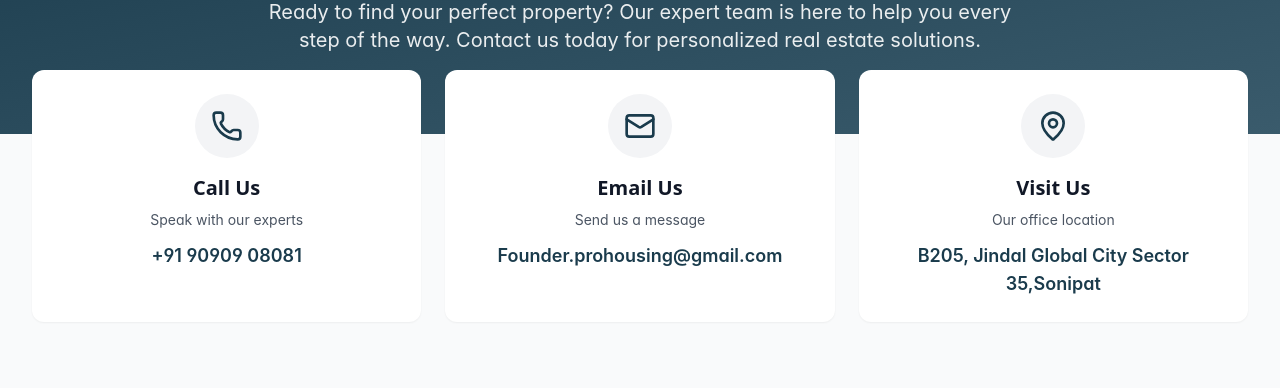
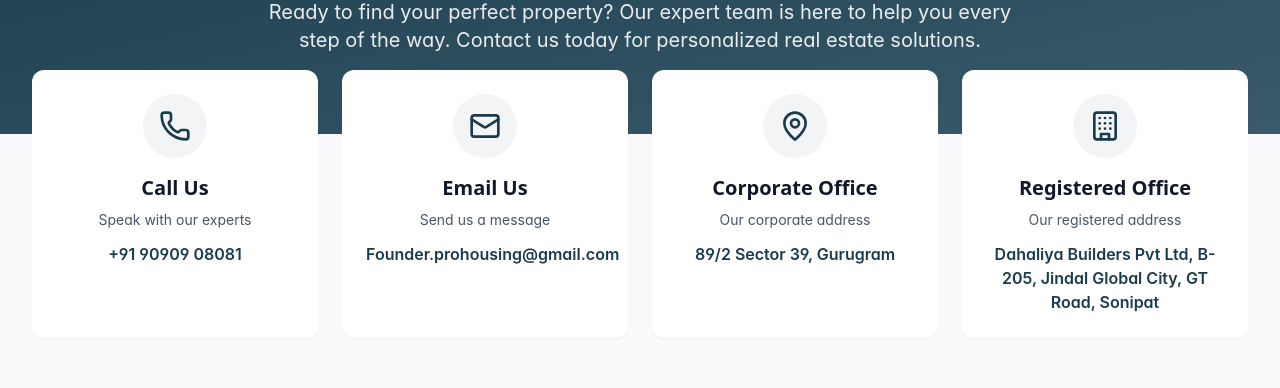
Before and after one commit to desirediv0/pro-housing, a Next.js app in the folder client/: page /contact in a window 1280 px wide. Shown: the part 289-677 px from the top of the page. Built offline with nearby package versions, Linux system fonts and the light colour scheme; no server answers.

Commit message:
refactor: update contact information in ContactPage and Footer components to reflect new corporate and registered addresses for improved accuracy

```diff
--- a/client/src/app/contact/page.js
+++ b/client/src/app/contact/page.js
@@ -132,9 +132,17 @@ export default function ContactPage() {
     },
     {
       icon: MapPin,
-      title: "Visit Us",
-      description: "Our office location",
-      value: "B205, Jindal Global City Sector 35,Sonipat",
+      title: "Corporate Office",
+      description: "Our corporate address",
+      value: "89/2 Sector 39, Gurugram",
+      action: "#",
+    },
+    {
+      icon: Building,
+      title: "Registered Office",
+      description: "Our registered address",
+      value:
+        "Dahaliya Builders Pvt Ltd, B-205, Jindal Global City, GT Road, Sonipat",
       action: "#",
     },
   ];
@@ -252,7 +260,7 @@ export default function ContactPage() {
 
       {/* Contact Cards */}
       <div className="max-w-7xl mx-auto px-4 sm:px-6 lg:px-8 -mt-16 relative z-10">
-        <div className="grid grid-cols-1 md:grid-cols-3 gap-6 mb-16">
+        <div className="grid grid-cols-1 md:grid-cols-2 lg:grid-cols-4 gap-6 mb-16">
           {contactInfo.map((info, index) => {
             const Icon = info.icon;
             return (
@@ -277,14 +285,14 @@ export default function ContactPage() {
                           window.open(info.action);
                         }
                       }}
-                      className="text-[#1A3B4C] hover:text-[#0A2B3C] font-semibold text-lg transition-colors duration-200"
+                      className="text-[#1A3B4C] hover:text-[#0A2B3C] font-semibold text-base transition-colors duration-200"
                     >
                       {info.value}
                     </button>
                   ) : (
                     <a
                       href={info.action}
-                      className="text-[#1A3B4C] hover:text-[#0A2B3C] font-semibold text-lg transition-colors duration-200"
+                      className="text-[#1A3B4C] hover:text-[#0A2B3C] font-semibold text-base transition-colors duration-200"
                     >
                       {info.value}
                     </a>
--- a/client/src/components/footer.jsx
+++ b/client/src/components/footer.jsx
@@ -247,8 +247,25 @@ const Footer = () => {
                   <MapPin className="h-5 w-5 text-white" />
                 </div>
                 <div>
-                  <p className="text-white/80 leading-relaxed">
-                    B205 Jindal Global City Sector 35, Sonipat, India
+                  <p className="text-white/80 leading-relaxed font-semibold">
+                    Corporate Address:
+                  </p>
+                  <p className="text-white/80 text-sm leading-relaxed">
+                    89/2 Sector 39, Gurugram
+                  </p>
+                </div>
+              </li>
+              <li className="flex items-start group">
+                <div className="w-10 h-10 backdrop-blur-sm rounded-xl flex items-center justify-center mr-4 mt-1 group-hover:bg-white/20 transition-all duration-300 border border-white/20">
+                  <Building className="h-5 w-5 text-white" />
+                </div>
+                <div>
+                  <p className="text-white/80 leading-relaxed font-semibold">
+                    Registered Address:
+                  </p>
+                  <p className="text-white/80 text-sm leading-relaxed">
+                    Dahaliya Builders Pvt Ltd, B-205, Jindal Global City, GT
+                    Road, Sonipat
                   </p>
                 </div>
               </li>
```
